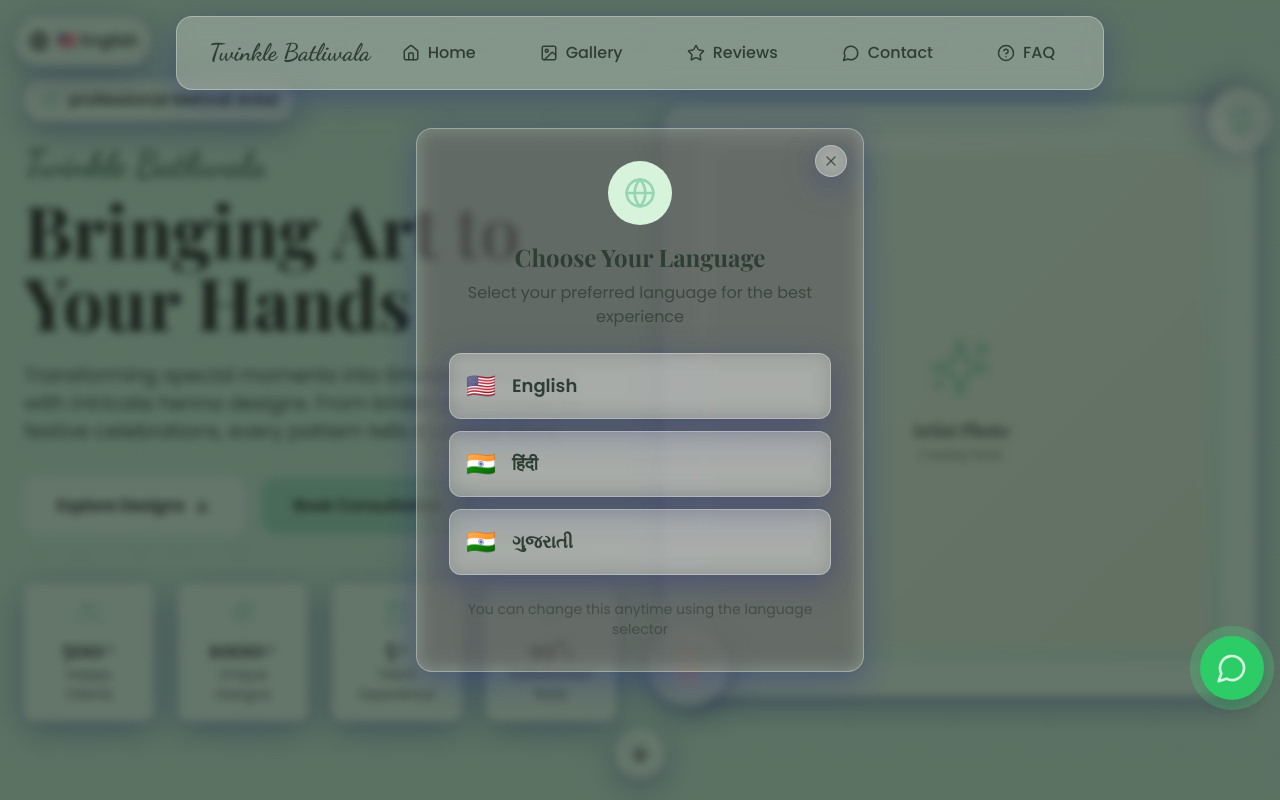
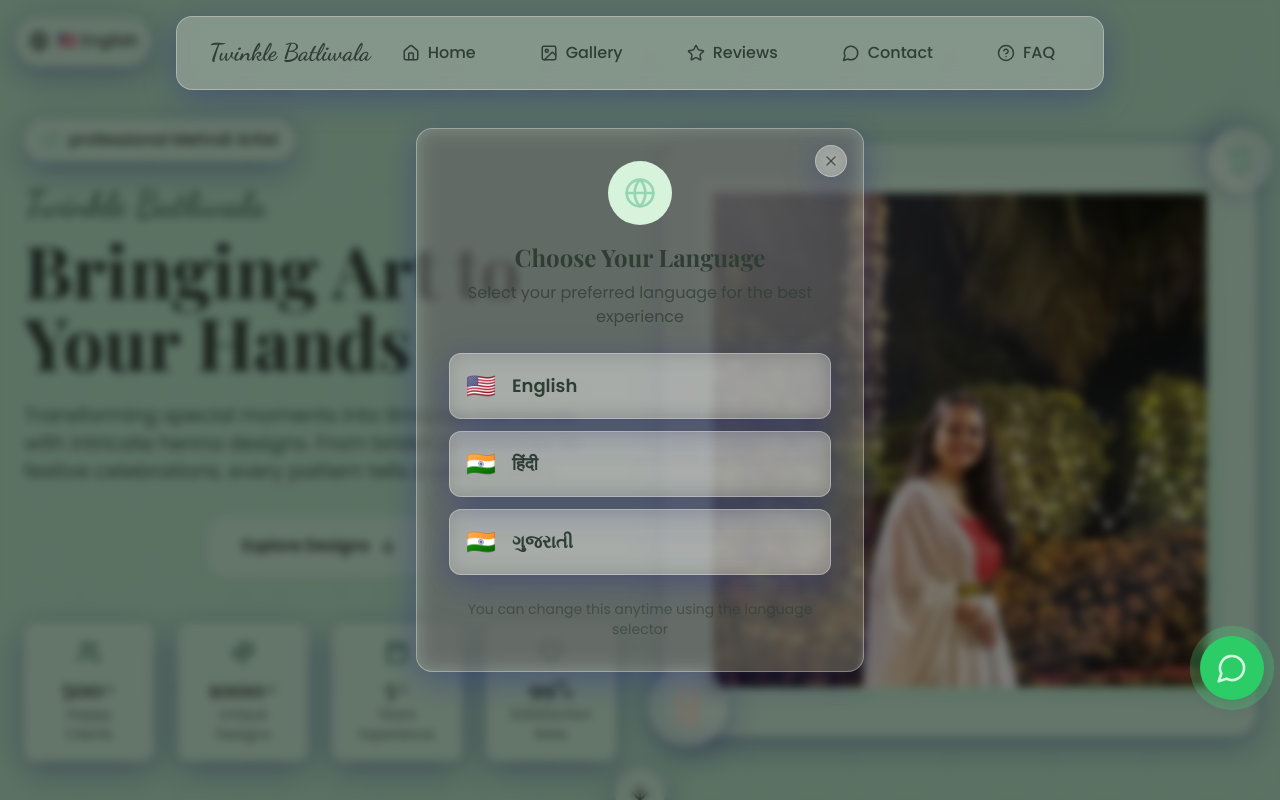
Before and after one commit to CmatrixBOY/twinklemahendi, a React (Vite) app: page / in a window 1280 px wide. Shown: the top 800 px of the page. Built offline with nearby package versions, Linux system fonts and the light colour scheme.

Commit message:
photo added

```diff
--- a/src/react-app/components/FAQ.tsx
+++ b/src/react-app/components/FAQ.tsx
@@ -98,7 +98,7 @@ export default function FAQ() {
               >
                 <div className="flex items-center space-x-4">
                   <div className="w-12 h-12 bg-pistachio-light rounded-full flex items-center justify-center flex-shrink-0">
-                    <item.icon className="w-6 h-6 text-pistachio-deep" />
+                    <item.icon className="w-6 h-6 text-pistachio-dark" />
                   </div>
                   <h3 className="font-semibold text-olive text-lg">{item.question}</h3>
                 </div>
--- a/src/react-app/components/Gallery.tsx
+++ b/src/react-app/components/Gallery.tsx
@@ -108,7 +108,7 @@ export default function Gallery() {
   };
 
   return (
-    <section id="gallery" className="py-12 md:py-16 lg:py-20 px-3 md:px-4 lg:px-6 mobile-safe">
+    <section id="gallery" className="py-12 mt-10 md:py-16 lg:py-20 px-3 md:px-4 lg:px-6 mobile-safe">
       <div className="container mx-auto max-w-7xl px-4">
         <motion.div
           initial={isMobile ? { y: 0, opacity: 1 } : { y: 50, opacity: 0 }}
--- a/src/react-app/components/Hero.tsx
+++ b/src/react-app/components/Hero.tsx
@@ -10,22 +10,22 @@ const stats = [
 
 export default function Hero() {
   return (
-    <section id="home" className="min-h-screen flex items-center justify-center relative overflow-hidden pt-24 pb-20 md:pt-0 md:pb-0 overflow-hidden">
+    <section id="home" className="min-h-screen flex items-center justify-center relative pt-24 pb-20 md:pt-0 md:pb-0 overflow">
       {/* Background Pattern */}
       <div className="absolute inset-0 opacity-10">
         <svg width="100%" height="100%" xmlns="http://www.w3.org/2000/svg">
           <defs>
             <pattern id="henna-pattern" x="0" y="0" width="100" height="100" patternUnits="userSpaceOnUse">
               <path d="M50,10 Q60,20 50,30 Q40,20 50,10 M30,50 Q40,40 50,50 Q40,60 30,50 M70,50 Q80,40 90,50 Q80,60 70,50"
-                    fill="none" stroke="currentColor" strokeWidth="0.5"/>
+                fill="none" stroke="currentColor" strokeWidth="0.5" />
             </pattern>
           </defs>
-          <rect width="100%" height="100%" fill="url(#henna-pattern)" className="text-pistachio-deep"/>
+          <rect width="100%" height="100%" fill="url(#henna-pattern)" className="text-pistachio-deep" />
         </svg>
       </div>
 
 
-      <div className="container mx-auto px-4 md:px-6 z-10">
+      <div className="container mx-auto px-4 md:px-6 z-20">
         <div className="grid lg:grid-cols-2 gap-8 md:gap-12 items-center">
           {/* Text Content */}
           <motion.div
@@ -70,7 +70,7 @@ export default function Hero() {
               initial={{ y: 30, opacity: 0 }}
               animate={{ y: 0, opacity: 1 }}
               transition={{ delay: 1.1, duration: 0.8 }}
-              className="flex flex-col sm:flex-row gap-3 md:gap-4 mb-8 md:mb-12 px-2 md:px-0"
+              className="flex flex-col sm:flex-row gap-3 md:gap-4 mb-8 md:mb-12 px-2 md:px-0 items-center justify-center"
             >
               <a href="/gallery" className="glass glass-hover px-6 md:px-8 py-3 md:py-4 rounded-2xl font-semibold text-olive pistachio-glow group inline-block mobile-tap">
                 <span className="flex items-center justify-center space-x-2 text-sm md:text-base">
@@ -79,9 +79,9 @@ export default function Hero() {
                 </span>
               </a>
 
-              <button className="bg-pistachio-deep hover:bg-pistachio-soft transition-colors px-6 md:px-8 py-3 md:py-4 rounded-2xl font-semibold text-olive mobile-tap text-sm md:text-base">
+              {/* <button className="bg-pistachio-deep hover:bg-pistachio-soft transition-colors px-6 md:px-8 py-3 md:py-4 rounded-2xl font-semibold text-olive mobile-tap text-sm md:text-base">
                 Book Consultation
-              </button>
+              </button> */}
             </motion.div>
 
             {/* Stats */}
@@ -89,7 +89,7 @@ export default function Hero() {
               initial={{ y: 50, opacity: 0 }}
               animate={{ y: 0, opacity: 1 }}
               transition={{ delay: 1.3, duration: 0.8 }}
-              className="grid grid-cols-2 md:grid-cols-4 gap-3 md:gap-6 px-2 md:px-0"
+              className="grid grid-cols-2 md:grid-cols-4 gap-3 md:gap-6 px-2 md:px-0 z-20"
             >
               {stats.map((stat, index) => (
                 <motion.div
@@ -99,7 +99,7 @@ export default function Hero() {
                   transition={{ delay: 1.5 + index * 0.1, type: "spring" }}
                   className="glass rounded-xl p-3 md:p-4 text-center glass-hover mobile-tap"
                 >
-                  <stat.icon className="w-5 md:w-6 h-5 md:h-6 text-pistachio-deep mx-auto mb-1 md:mb-2" />
+                  <stat.icon className="w-5 md:w-6 h-5 md:h-6 text-pistachio-dark mx-auto mb-1 md:mb-2" />
                   <div className="font-playfair text-lg md:text-2xl font-bold text-olive">{stat.value}</div>
                   <div className="text-xs md:text-sm text-olive/70">{stat.label}</div>
                 </motion.div>
@@ -118,11 +118,13 @@ export default function Hero() {
               <div className="aspect-square bg-gradient-to-br from-pistachio-light to-pistachio-soft rounded-2xl flex items-center justify-center text-olive/30 font-playfair relative overflow-hidden">
                 {/* Placeholder for artist image */}
                 <div className="absolute inset-2 md:inset-4 bg-gradient-to-br from-pistachio-deep/20 to-blush/20 rounded-xl flex items-center justify-center">
-                  <div className="text-center">
+                  <img src="/public/profile/pro.jpeg" alt="Artist Photo" />
+
+                  {/* <div className="text-center">
                     <Sparkles className="w-12 md:w-16 h-12 md:h-16 mx-auto mb-2 md:mb-4 text-pistachio-deep" />
                     <p className="text-base md:text-lg font-medium text-olive">Artist Photo</p>
                     <p className="text-sm text-olive/60">Coming Soon</p>
-                  </div>
+                  </div> */}
                 </div>
               </div>
             </div>
@@ -152,7 +154,7 @@ export default function Hero() {
         initial={{ opacity: 0 }}
         animate={{ opacity: 1 }}
         transition={{ delay: 2 }}
-        className="absolute bottom-8 left-1/2 transform -translate-x-1/2 hidden md:block"
+        className="absolute bottom-8 left-1/2 transform -translate-x-1/2 hidden lg:block"
       >
         <motion.div
           animate={{ y: [0, 10, 0] }}
--- a/src/react-app/components/Testimonials.tsx
+++ b/src/react-app/components/Testimonials.tsx
@@ -225,18 +225,19 @@ export default function Testimonials() {
           className="grid grid-cols-2 md:grid-cols-4 gap-6 mt-16"
         >
           <div className="glass rounded-xl p-4 md:p-6 text-center">
+            <div className="font-playfair text-3xl font-bold text-pistachio-dark mb-2">500+</div>
             <div className="text-olive/70">Happy Clients</div>
           </div>
           <div className="glass rounded-xl p-6 text-center">
-            <div className="font-playfair text-3xl font-bold text-pistachio-deep mb-2">99%</div>
+            <div className="font-playfair text-3xl font-bold text-pistachio-dark mb-2">99%</div>
             <div className="text-olive/70">Satisfaction Rate</div>
           </div>
           <div className="glass rounded-xl p-6 text-center">
-            <div className="font-playfair text-3xl font-bold text-pistachio-deep mb-2">4.9</div>
+            <div className="font-playfair text-3xl font-bold text-pistachio-dark mb-2">4.9</div>
             <div className="text-olive/70">Average Rating</div>
           </div>
           <div className="glass rounded-xl p-6 text-center">
-            <div className="font-playfair text-3xl font-bold text-pistachio-deep mb-2">1000+</div>
+            <div className="font-playfair text-3xl font-bold text-pistachio-dark mb-2">1000+</div>
             <div className="text-olive/70">Designs Created</div>
           </div>
         </motion.div>
--- a/src/react-app/pages/Home.tsx
+++ b/src/react-app/pages/Home.tsx
@@ -17,7 +17,9 @@ export default function Home() {
       <LanguageSelector />
       <Navigation />
       <main>
-        <Hero />
+        <div className='pt-[120px] md:pt-30 lg:pt-10'>
+          <Hero />
+        </div>
         <Gallery />
         <Testimonials />
         <FAQ />
```
Also changed, not shown: src/react-app/components/Contact.tsx (+14 -14 lines), public/profile/pro.jpeg (added), public/profile/profile.jpeg (added).
